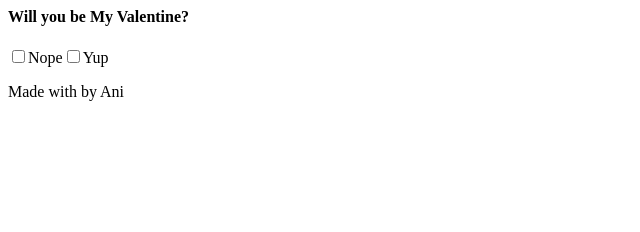
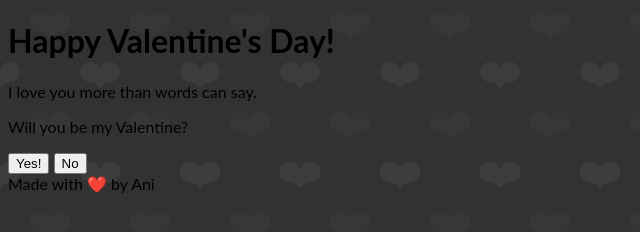
Before and after one commit to AnushandRithish64/Valentine, a plain HTML site: page index.html in a window 1280 px wide. Shown: the whole page, without its empty margins (0-640 px from the left). Drawn offline with Linux system fonts and the light colour scheme.

Commit message:
Update index.html

```diff
--- a/index.html
+++ b/index.html
@@ -1,17 +1,30 @@
-<html>
+<!DOCTYPE html>
+<html lang="en">
 <head>
-  <link rel="stylesheet" href="styles.css">
-<script> src="script.js"></script>
-   <body>
+    <meta charset="UTF-8">
+    <meta name="viewport" content="width=device-width, initial-scale=1.0">
+    <title>Happy Valentine's Day!</title>
+    <link rel="stylesheet" href="style.css">
 </head>
+<body>
+    <div class="container">
+        <h1>Happy Valentine's Day!</h1>
+        <div class="heart"></div>
+        <p>I love you more than words can say.</p>
+        <div class="message">
+            <p>Will you be my Valentine?</p>
+            <div class="buttons">
+                <button id="yesButton">Yes!</button>
+                <button id="noButton">No</button>
+            </div>
+        </div>
+    </div>
 
-<div class="centered">
-    <h4>Will you be My Valentine?</h4><input class="no" type="checkbox" name="answer" id="No" /><label class="no" for="No">Nope</label><input class="yes" type="checkbox" name="answer" id="Yes" /><label class="yes" for="Yes">Yup</label>
-    <div class="answer--yes"></div>
-    <div class="answer--no"></div>
-</div>
-<div class="signature">
-    <p>Made with <i class="much-heart"></i> by <a> Ani</a></p>
-</div>
+    <div id="gifContainer" style="display:none;">
+        <img src="https://media2.giphy.com/media/7HB81eNyiC1IkFqkxA/giphy.gif?cid=6c09b9525on594mi0sqnx1n92yxfl7jdqdgsvt7v03yihxxi&ep=v1_gifs_search&rid=giphy.gif&ct=g" alt="Funny GIF">
+    </div>
+	<a>Made with ❤️ by Ani</a>
+
+    <script src="script.js"></script>
 </body>
 </html>
```
